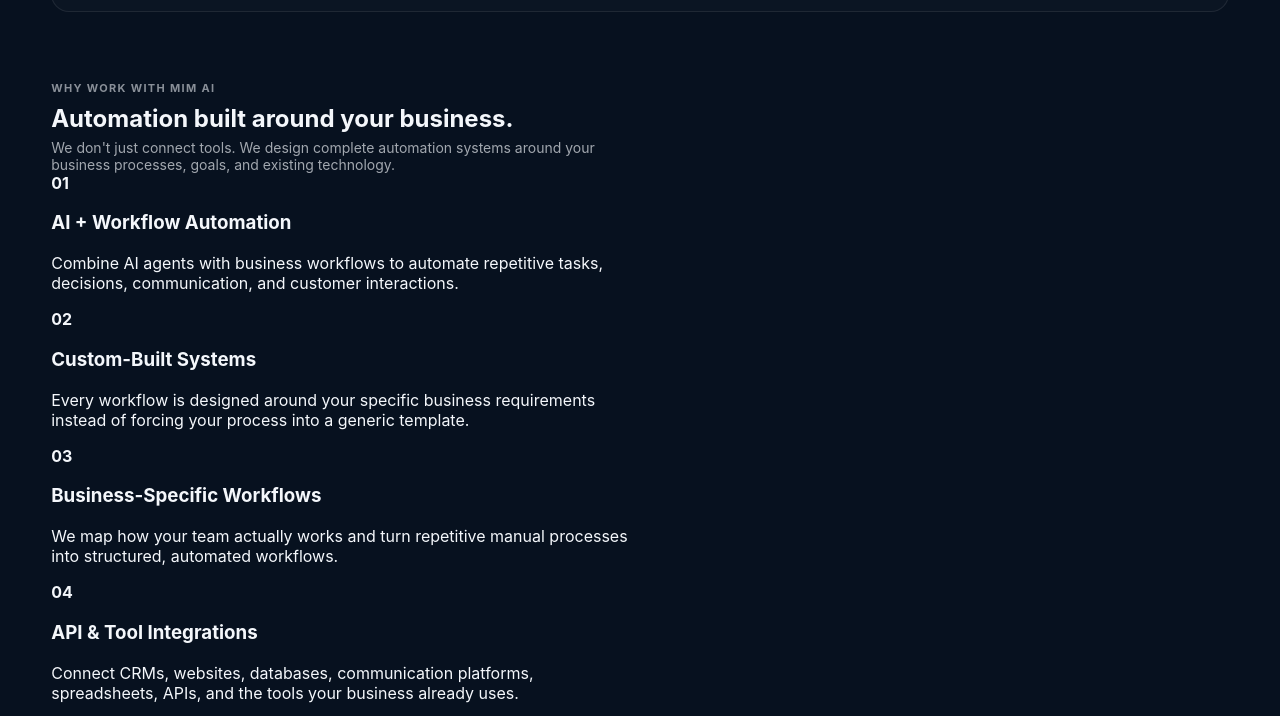
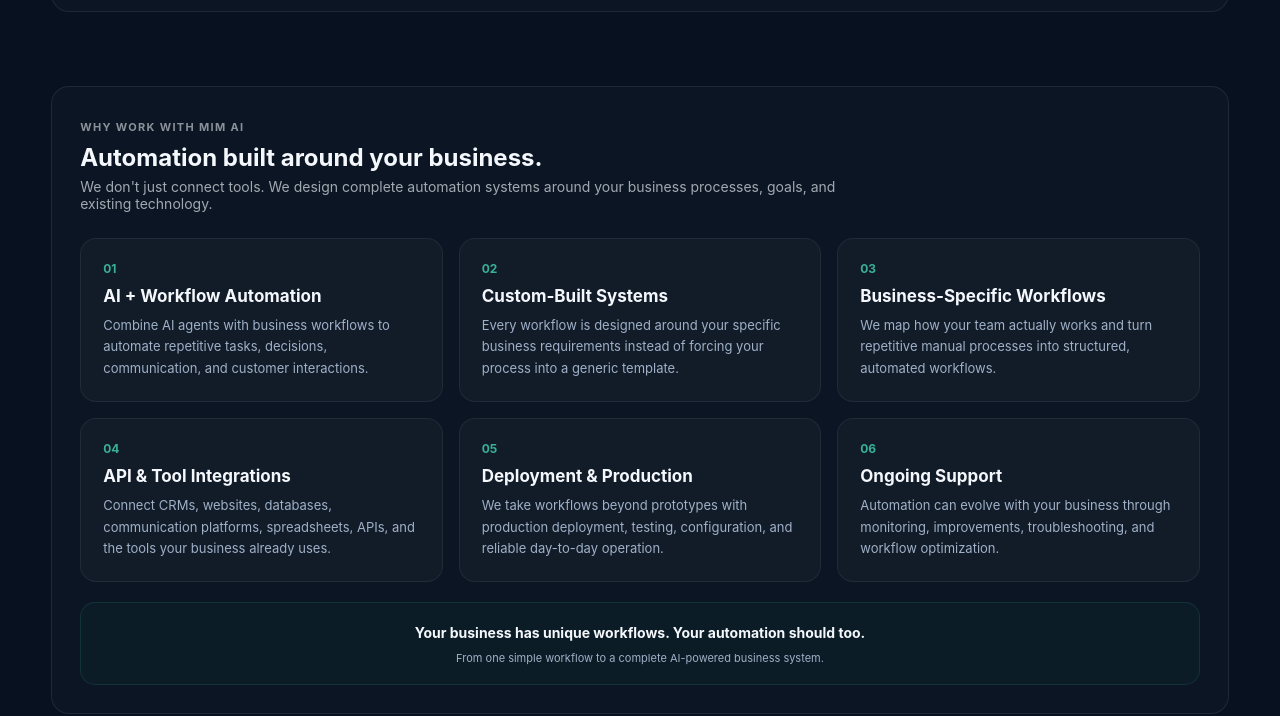
Before and after one commit to mimdigitalmarketing/mim-ai-customer-support, a website: page public/index.html in a window 1280 px wide. Shown: the part 3033-3749 px from the top of the page. Drawn offline with Linux system fonts and the light colour scheme.

Commit message:
Update styles.css

```diff
--- a/public/styles.css
+++ b/public/styles.css
@@ -1483,3 +1483,133 @@
     padding:19px;
   }
 }
+/* ================================================= */
+/* WHY WORK WITH MIM AI */
+/* ================================================= */
+
+.why-work-mim{
+  grid-column:1 / -1;
+  width:100%;
+  margin-top:10px;
+  padding:28px;
+  box-sizing:border-box;
+
+  border:1px solid rgba(255,255,255,.08);
+  border-radius:18px;
+
+  background:rgba(255,255,255,.02);
+}
+
+.why-work-mim .section-heading{
+  max-width:760px;
+}
+
+.why-work-grid{
+  display:grid;
+  grid-template-columns:repeat(3,1fr);
+  gap:16px;
+  margin-top:26px;
+}
+
+.why-work-card{
+  padding:22px;
+
+  border-radius:16px;
+  border:1px solid rgba(255,255,255,.06);
+
+  background:rgba(255,255,255,.03);
+
+  transition:
+    transform .2s ease,
+    border-color .2s ease,
+    background .2s ease;
+}
+
+.why-work-card:hover{
+  transform:translateY(-3px);
+  border-color:rgba(66,214,178,.22);
+  background:rgba(255,255,255,.045);
+}
+
+.why-work-card > strong{
+  display:block;
+
+  font-size:12px;
+  color:var(--accent);
+  opacity:.8;
+
+  margin-bottom:10px;
+}
+
+.why-work-card h3{
+  margin:0 0 9px;
+  font-size:17px;
+}
+
+.why-work-card p{
+  margin:0;
+
+  color:var(--muted);
+
+  font-size:13px;
+  line-height:1.65;
+}
+
+.why-work-bottom{
+  display:flex;
+  flex-direction:column;
+  align-items:center;
+
+  margin-top:20px;
+  padding:19px;
+
+  text-align:center;
+
+  border-radius:15px;
+
+  border:1px solid rgba(66,214,178,.12);
+
+  background:rgba(66,214,178,.035);
+}
+
+.why-work-bottom strong{
+  font-size:14px;
+  line-height:1.6;
+}
+
+.why-work-bottom span{
+  margin-top:6px;
+
+  color:var(--muted);
+
+  font-size:11px;
+}
+
+
+/* RESPONSIVE */
+
+@media(max-width:900px){
+
+  .why-work-mim{
+    grid-column:1;
+  }
+
+  .why-work-grid{
+    grid-template-columns:repeat(2,1fr);
+  }
+}
+
+@media(max-width:600px){
+
+  .why-work-grid{
+    grid-template-columns:1fr;
+  }
+
+  .why-work-mim{
+    padding:20px;
+  }
+
+  .why-work-card{
+    padding:19px;
+  }
+}
```
